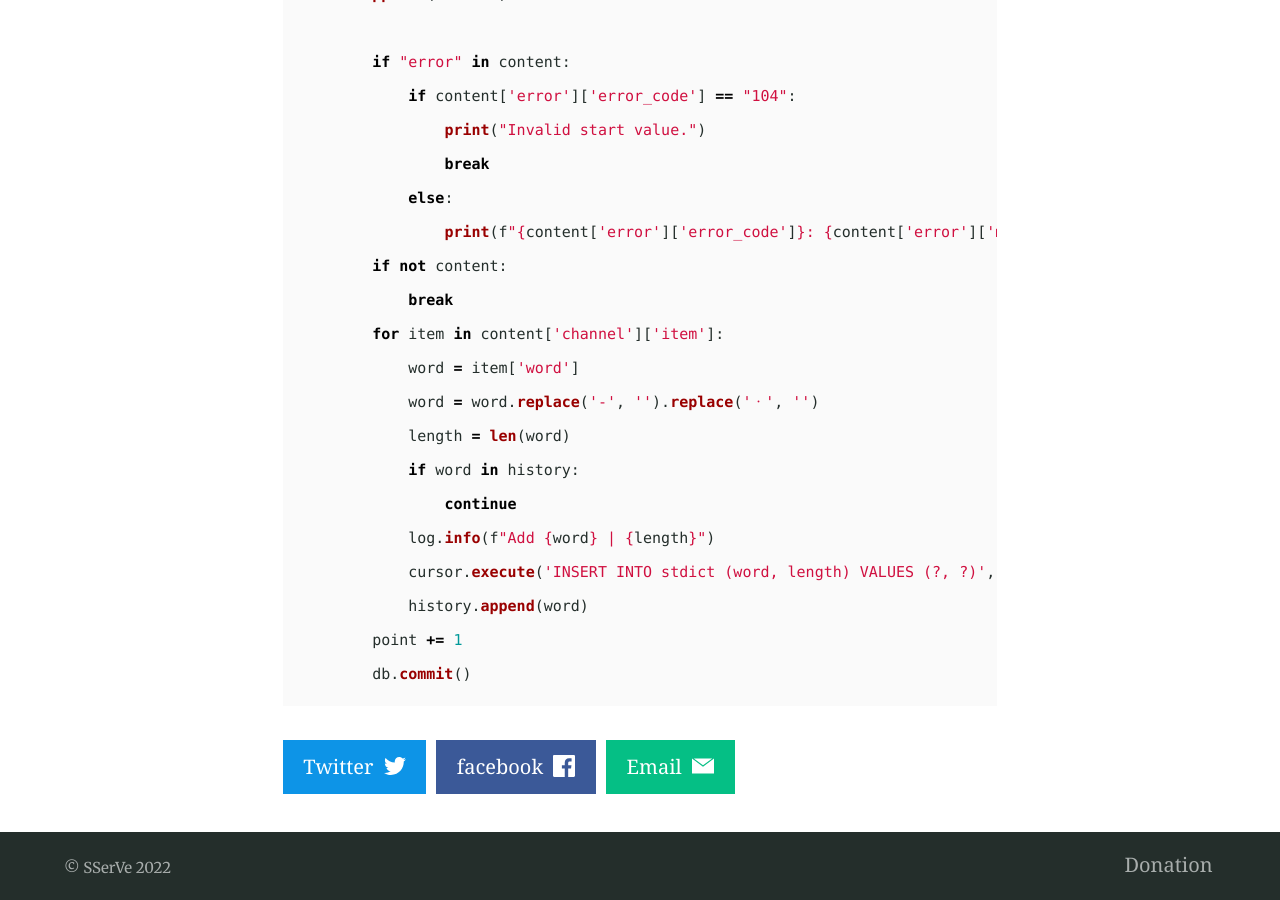
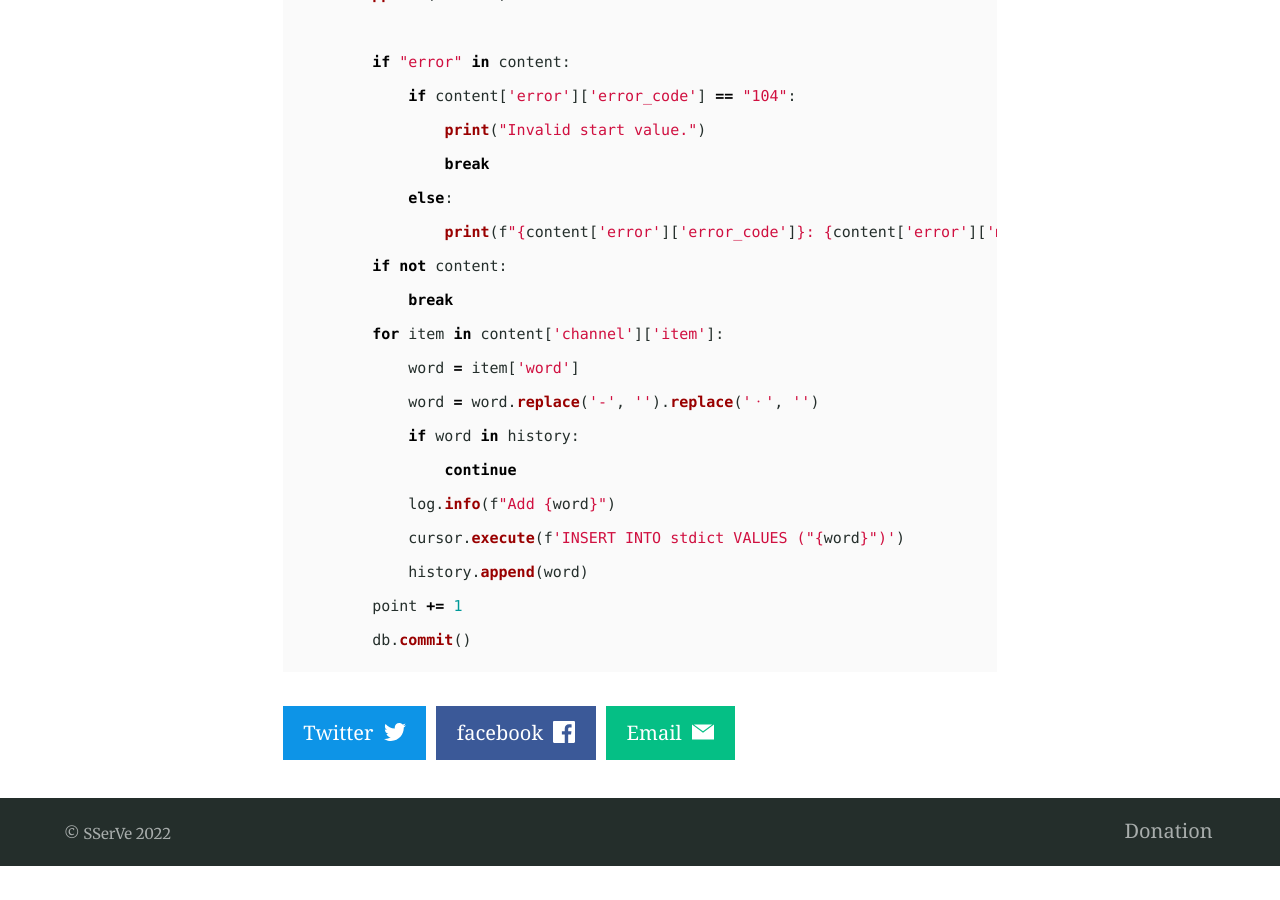
Before and after one commit to sserve-kr/sserve-kr.github.io, a Jekyll site: the page built from _posts/2022-06-19-2.md, in a window 1280 px wide and 900 px high, scrolled down 8070 px. Built offline with Jekyll 4.4.1, drawn with Linux system fonts in a browser that asks for light colours; comment, search, counter and statistics services are not loaded; after the commit the page ends 8936 px from its top, so only the background shows below that.

Commit message:
Update 2022-06-19-2.md

```diff
--- a/_posts/2022-06-19-2.md
+++ b/_posts/2022-06-19-2.md
@@ -237,11 +237,10 @@ for charint in range(44032, 55203+1):
         for item in content['channel']['item']:
             word = item['word']
             word = word.replace('-', '').replace('ㆍ', '')
-            length = len(word)
             if word in history:
                 continue
-            log.info(f"Add {word} | {length}")
-            cursor.execute('INSERT INTO stdict (word, length) VALUES (?, ?)', (word, length))
+            log.info(f"Add {word}")
+            cursor.execute(f'INSERT INTO stdict VALUES ("{word}")')
             history.append(word)
         point += 1
         db.commit()
```
